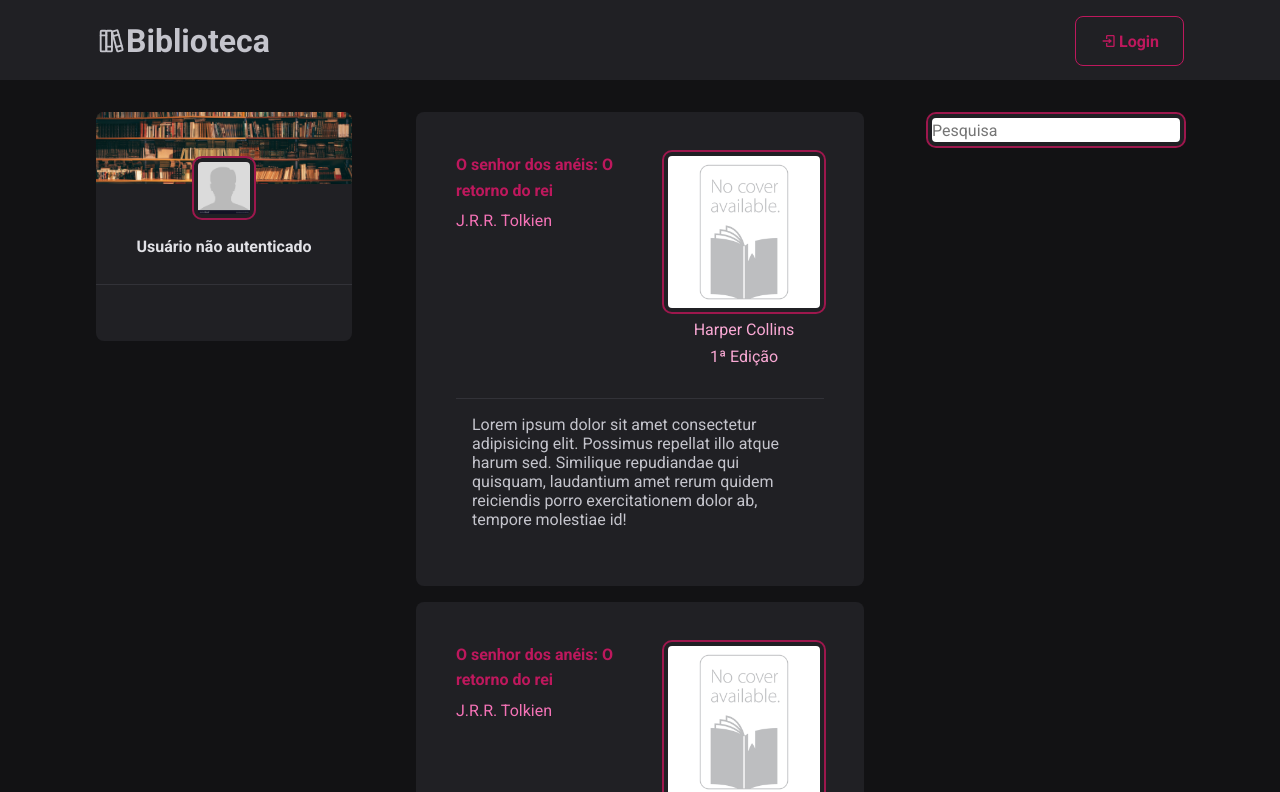
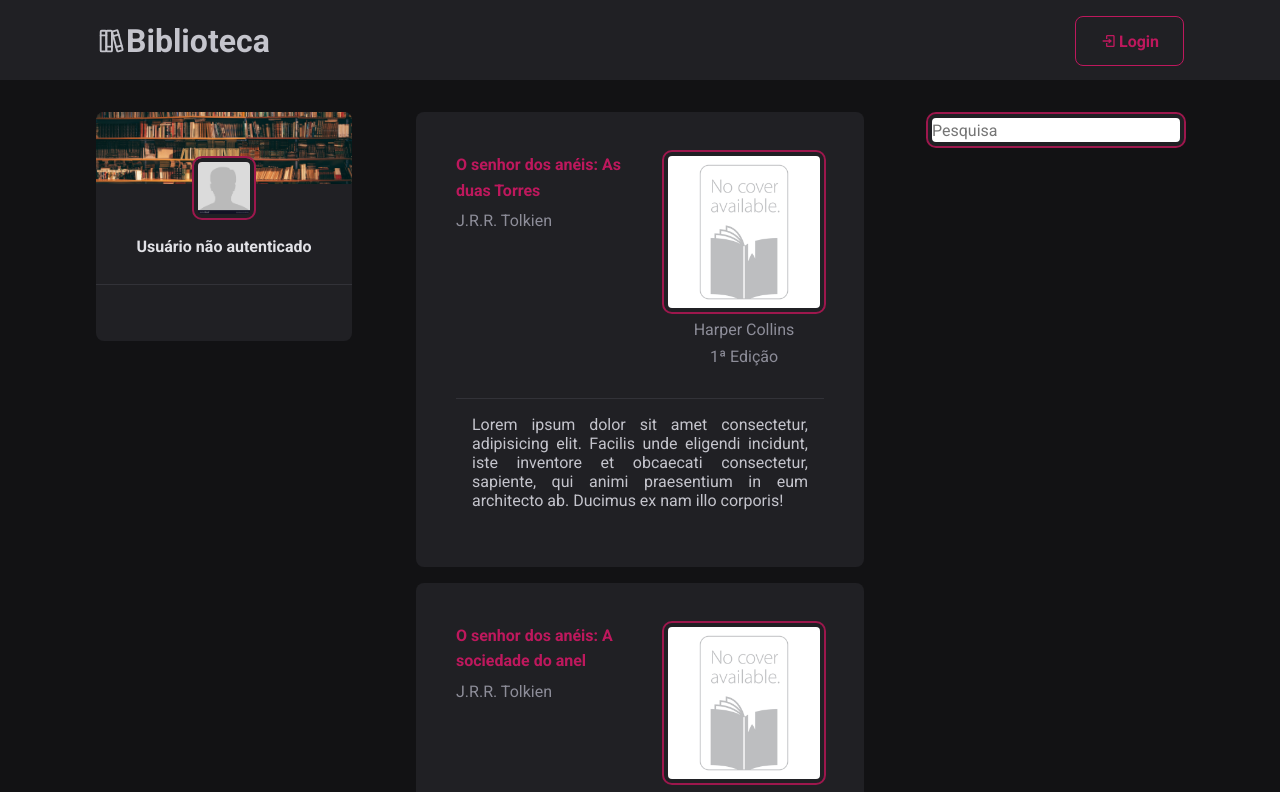
Before and after one commit to hbenvenutti/biblioteca-front, a React (Vite) app: page / in a window 1280 px wide. Shown: the top 792 px of the page. Built offline with nearby package versions, Linux system fonts and the light colour scheme.

Commit message:
feat(edit button): implementado o botão para editar os livros

```diff
--- a/src/App.tsx
+++ b/src/App.tsx
@@ -27,9 +27,39 @@ const App = () => {
 
           <main>
             <div className='bookList'>
-              <Book />
-              <Book />
-              <Book />
+              <Book
+                id='1'
+                title='O senhor dos anéis: As duas Torres'
+                author='J.R.R. Tolkien'
+                edition='1ª Edição'
+                publisher='Harper Collins'
+                synopsis='Lorem ipsum dolor sit amet consectetur, adipisicing elit.
+                          Facilis unde eligendi incidunt, iste inventore et obcaecati consectetur,
+                          sapiente, qui animi praesentium in eum architecto ab.
+                          Ducimus ex nam illo corporis!'
+              />
+              <Book
+                id='2'
+                title='O senhor dos anéis: A sociedade do anel'
+                author='J.R.R. Tolkien'
+                edition='1ª Edição'
+                publisher='Harper Collins'
+                synopsis='Lorem ipsum dolor sit amet consectetur, adipisicing elit.
+                          Facilis unde eligendi incidunt, iste inventore et obcaecati consectetur,
+                          sapiente, qui animi praesentium in eum architecto ab.
+                          Ducimus ex nam illo corporis!'
+              />
+              <Book
+                id='3'
+                title='O senhor dos anéis: O retorno do rei'
+                author='J.R.R. Tolkien'
+                edition='1ª Edição'
+                publisher='Harper Collins'
+                synopsis='Lorem ipsum dolor sit amet consectetur, adipisicing elit.
+                          Facilis unde eligendi incidunt, iste inventore et obcaecati consectetur,
+                          sapiente, qui animi praesentium in eum architecto ab.
+                          Ducimus ex nam illo corporis!'
+              />
             </div>
           </main>
 
--- a/src/components/Book/Book.tsx
+++ b/src/components/Book/Book.tsx
@@ -1,10 +1,20 @@
 import React from 'react';
 import { Container } from './styles';
-import { Trash } from 'phosphor-react'
+import { Trash, PencilSimpleLine } from 'phosphor-react'
 import bookCover from '../../assets/book.jpg';
 import { useAuthentication } from '../../hooks/useAuthentication';
 
-export const Book = () => {
+// ---------------------------------------------------------------------------------------------- //
+interface BookProps {
+  id: string;
+  title: string;
+  publisher: string;
+  author: string;
+  edition: string;
+  synopsis: string;
+}
+
+export const Book = (props: BookProps) => {
   const { authentication } = useAuthentication();
 
   return (
@@ -13,30 +23,27 @@ export const Book = () => {
       <div className="header">
 
         <div className="bookInfo">
-          <strong>O senhor dos anéis: O retorno do rei</strong>
+          <strong>{props.title}</strong>
           <span>J.R.R. Tolkien</span>
         </div>
 
         <div className='edition'>
           <img src={bookCover} alt="book cover" />
-          <span>Harper Collins</span>
-          <p>1ª Edição</p>
+          <span>{props.publisher}</span>
+          <p>{props.edition}</p>
         </div>
 
       </div>
       <footer>
         <article>
           <p>
-            Lorem ipsum dolor sit amet consectetur adipisicing elit.
-            Possimus repellat illo atque harum sed.
-            Similique repudiandae qui quisquam,
-            laudantium amet rerum quidem reiciendis porro exercitationem dolor ab,
-            tempore molestiae id!
+            {props.synopsis}
           </p>
         </article>
 
         <div className='buttonContainer'>
-          {authentication && <button className='delete'><Trash size={25}/></button> }
+          {authentication && <button className='edit'><PencilSimpleLine size={25} /></button>}
+          {authentication && <button className='delete'><Trash size={25} /></button>}
         </div>
       </footer>
     </Container>
--- a/src/components/Book/styles.ts
+++ b/src/components/Book/styles.ts
@@ -10,6 +10,18 @@ export const Container = styled.div`
     height: 2.5rem;
     display: flex;
     justify-content: right;
+    gap: 0.5rem;
+  }
+
+  .edit {
+    background: transparent;
+    color: var(--gray-300);
+    border: 0px;
+    transition: color 0.15s;
+  }
+
+  .edit:hover {
+    color: var(--pink-800);
   }
 
   .delete {
@@ -28,7 +40,7 @@ export const Container = styled.div`
   .header {
     display: flex;
     justify-content: space-between;
-
+    gap: 0.5rem;
     align-items: flex-start;
   }
 
@@ -41,7 +53,7 @@ export const Container = styled.div`
   .bookInfo span {
     margin-top: 0.5rem;
     display: block;
-    color: var(--pink-400)
+    color: var(--gray-400)
   }
 
   .bookInfo span + span {
@@ -58,12 +70,12 @@ export const Container = styled.div`
   .edition span {
     margin: auto;
     margin-top: 0.5rem;
-    color: var(--pink-300)
+    color: var(--gray-400)
   }
 
   .edition p {
     margin: 0.5rem auto;
-    color: var(--pink-300);
+    color: var(--gray-400);
   }
 
   img {
@@ -79,4 +91,8 @@ export const Container = styled.div`
     margin-top: 1.5rem;
     padding: 1rem 1rem 1rem;
   }
+
+  article p {
+    text-align: justify;
+  }
 `
```
